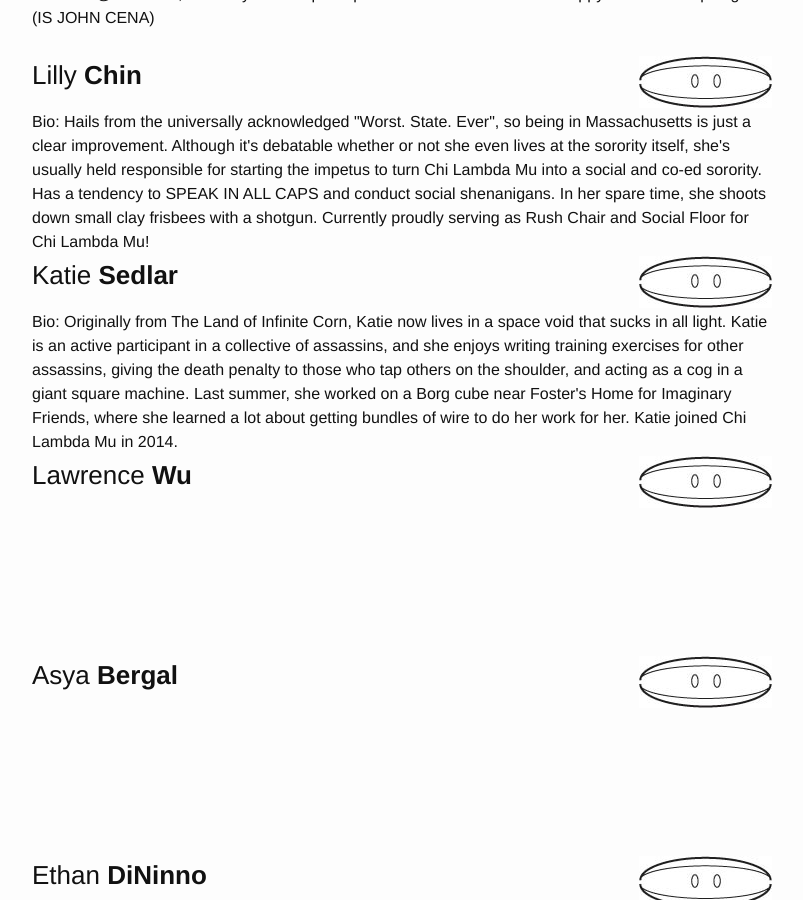
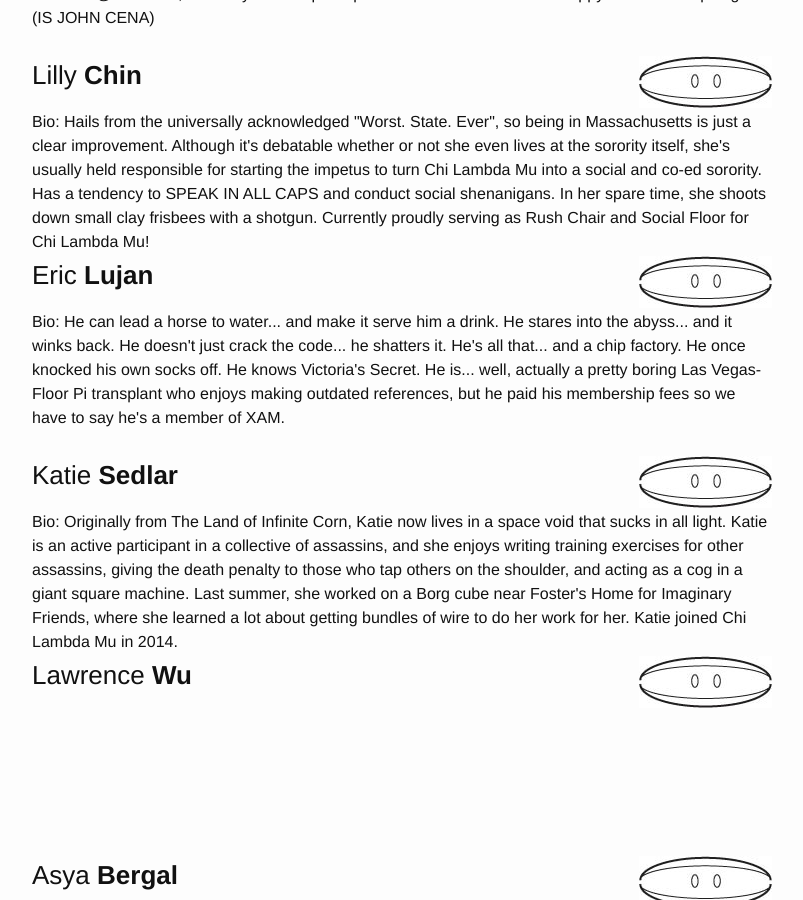
Before and after one commit to clam420/clam420.github.io, a Jekyll site: the page built from sisters.md, in a window 1280 px wide and 900 px high, scrolled down 878 px. Shown: the whole window, without its empty margins (238-1041 px from the left). Built offline with Jekyll 4.4.1, drawn with Linux system fonts in a browser that asks for light colours.

Commit message:
Added pizen bio

```diff
--- a/sisters.md
+++ b/sisters.md
@@ -15,6 +15,12 @@ Bio: A native of the sunshine state originally. Now, however, he lives within th
 <img style="float: right;" src="/assets/clam.jpg">
 <h3 style="text-align: left">Lilly <b>Chin</b></h3>
 Bio: Hails from the universally acknowledged "Worst. State. Ever", so being in Massachusetts is just a clear improvement. Although it's debatable whether or not she even lives at the sorority itself, she's usually held responsible for starting the impetus to turn Chi Lambda Mu into a social and co-ed sorority. Has a tendency to SPEAK IN ALL CAPS and conduct social shenanigans. In her spare time, she shoots down small clay frisbees with a shotgun. Currently proudly serving as Rush Chair and Social Floor for Chi Lambda Mu!
+</div>
+
+<div style="min-height:200px">
+<img style="float: right;" src="/assets/clam.jpg">
+<h3 style="text-align: left">Eric <b>Lujan</b></h3>
+Bio: He can lead a horse to water... and make it serve him a drink. He stares into the abyss... and it winks back. He doesn't just crack the code... he shatters it. He's all that... and a chip factory. He once knocked his own socks off. He knows Victoria's Secret. He is... well, actually a pretty boring Las Vegas-Floor Pi transplant who enjoys making outdated references, but he paid his membership fees so we have to say he's a member of XAM.
 </div>
 
 <div style="min-height:200px">
@@ -67,8 +73,3 @@ Bio: Originally from The Land of Infinite Corn, Katie now lives in a space void
 <img style="float: right;" src="/assets/clam.jpg">
 <h3 style="text-align: left">Elaine <b>Phillips</b></h3>
 </div>
-
-<div style="min-height:200px">
-<img style="float: right;" src="/assets/clam.jpg">
-<h3 style="text-align: left">Eric <b>Lujan</b></h3>
-</div>
```
